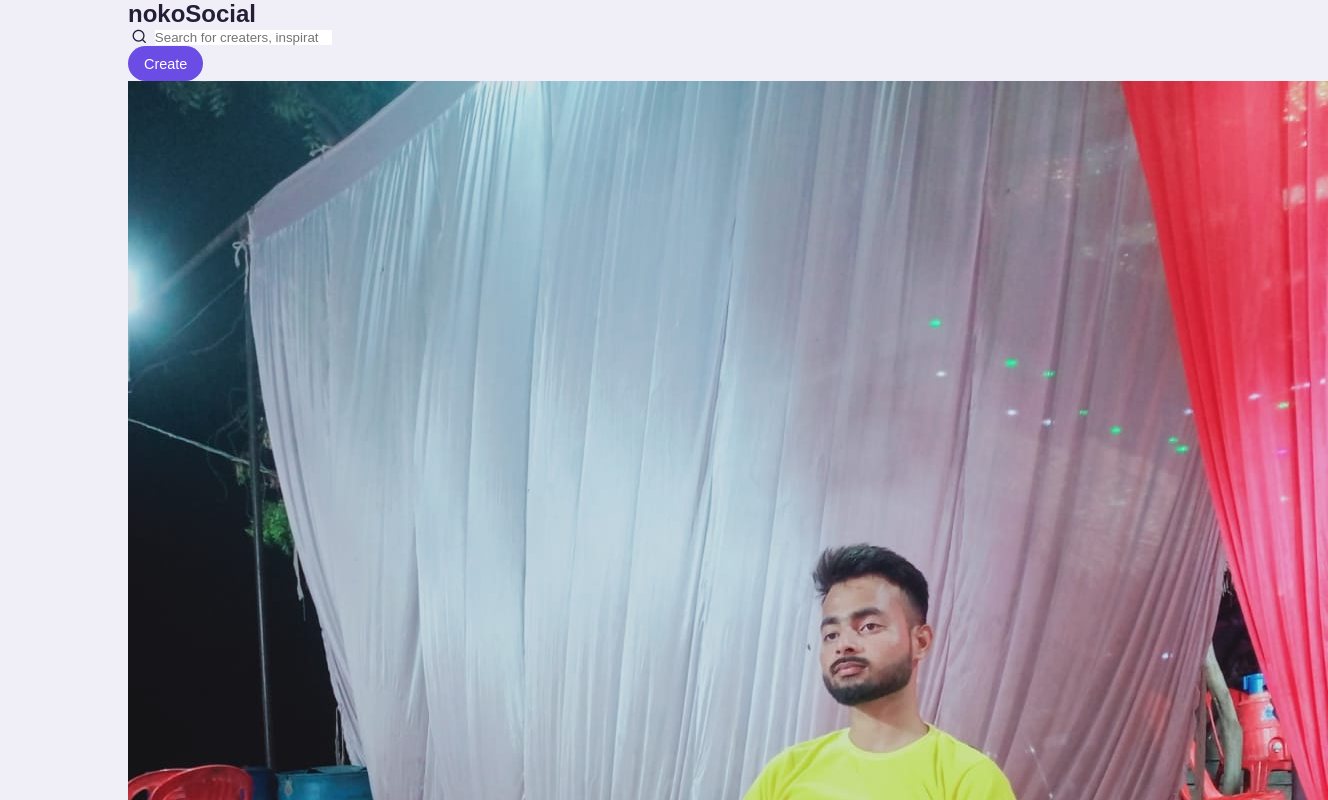
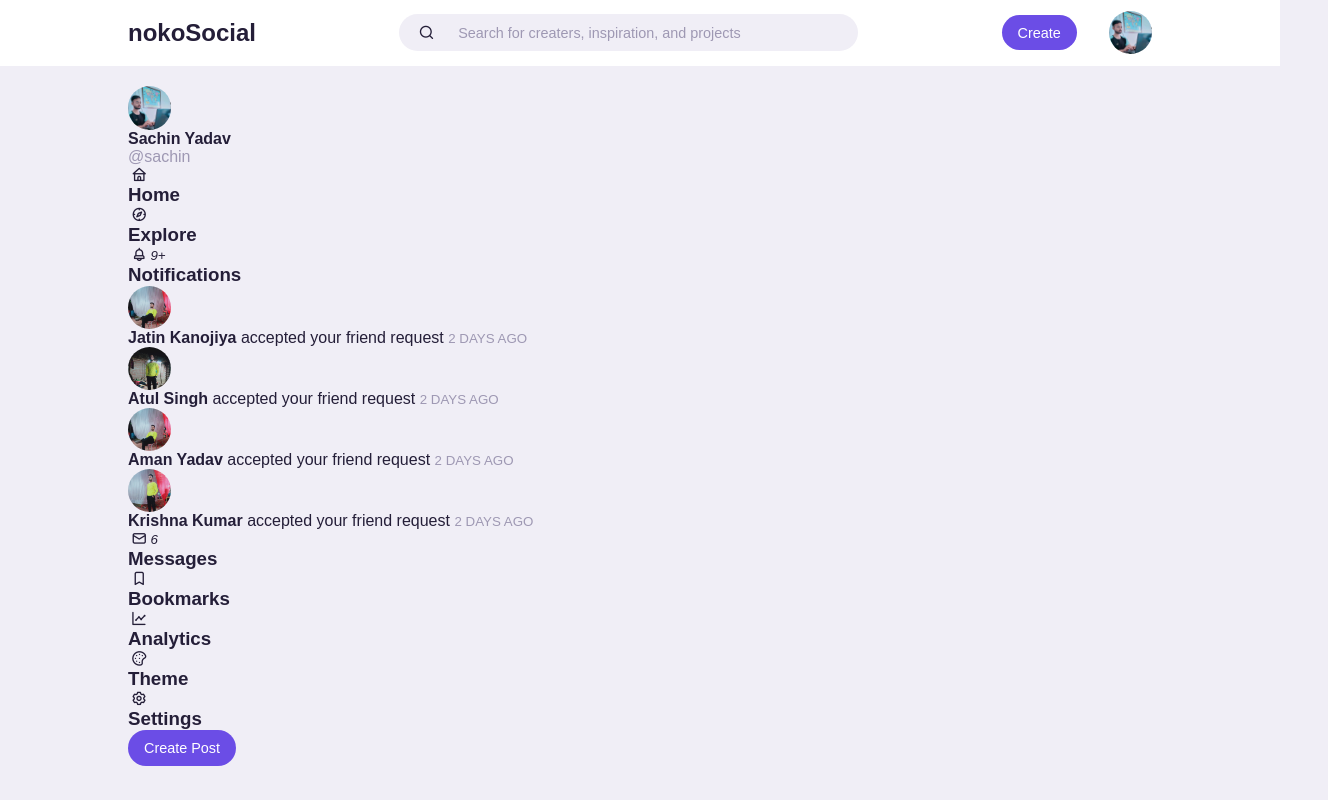
Before and after one commit to sachinkumar5086/social-media-application, a plain HTML site: page index.html in a window 1280 px wide. Shown: the top 800 px of the page, 1328 px wide, since content can reach past the window. Drawn offline with nearby package versions, Linux system fonts and the light colour scheme.

Commit message:
nav bar is completed

```diff
--- a/index.html
+++ b/index.html
@@ -2,6 +2,7 @@
 <html lang="en">
     <head>
         <meta charset="UTF-8">
+        <meta http-equiv="X-UA-Compatible" content="IE=edge">
         <meta name="viewport" content="width=device-width, initial-scale=1.0">
         <title>NokeSocial - Responsive Social Media Website Using HTML, CSS & JavaScript</title>
         <!--ICONSCOUT CDN-->
@@ -12,18 +13,114 @@
     <body>
     <nav>
         <div class="container">
-            <h2 class="logo">nokoSocial</h2>
+            <h2 class="logo">
+                nokoSocial
+            </h2>
             <div class="search-bar">
                 <i class="uil uil-search"></i>
                 <input type="search" placeholder="Search for creaters, inspiration, and projects">
             </div>
             <div class="create">
                 <label class="btn btn-primary" for="create-post">Create</label>
-                <div class="profile-picture">
-                    <img src="./images/profilepic.jpg" alt="Profile Pic">
+                <div class="profile-photo">
+                    <img src="./images/sachin.jpeg" alt="Profile Pic">
                 </div>
             </div>
         </div>
     </nav>
+    <!--------------------MAIN  --------------------->
+    <main>
+        <div class="container">
+            <!--======================LEFT======================-->
+            <div class="left">
+                <a class="profile">
+                    <div class="profile-photo">
+                        <img src="./images/sachin.jpeg" alt="">
+                    </div>
+                    <div class="handle">
+                        <h4>Sachin Yadav</h4>
+                        <p class="text-muted">
+                            @sachin
+                        </p>
+                    </div>
+                </a>
+                <!--==================SIDEBAR===================-->
+                <div class="sidebar">
+                    <a class="menu-item active">
+                        <span><i class="uil uil-home"></i></span><h3>Home</h3>
+                    </a>
+                    <a class="menu-item">
+                        <span><i class="uil uil-compass"></i></span><h3>Explore</h3>
+                    </a>
+                    <a class="menu-item" id="notifications">
+                        <span><i class="uil uil-bell"><small class="notification-count">9+</small></i></span><h3>Notifications</h3>
+                        <!--=======================NOTIFICATION POPUP===================-->
+                        <div class="notifications-popup">
+                            <div>
+                                <div class="profile-photo">
+                                    <img src="./images/IMG-20240721-WA0024.jpg" alt="profile image">
+                                </div>
+                                <div class="notification-body">
+                                    <b>Jatin Kanojiya</b> accepted your friend request
+                                    <small class="text-muted">2 DAYS AGO</small>
+                                </div>
+                            </div>
+
+                            <div>
+                                <div class="profile-photo">
+                                    <img src="./images/IMG-20240721-WA0027.jpg" alt="profile image">
+                                </div>
+                                <div class="notification-body">
+                                    <b>Atul Singh</b> accepted your friend request
+                                    <small class="text-muted">2 DAYS AGO</small>
+                                </div>
+                            </div>
+
+                            <div>
+                                <div class="profile-photo">
+                                    <img src="./images/IMG-20240721-WA0028.jpg" alt="profile image">
+                                </div>
+                                <div class="notification-body">
+                                    <b>Aman Yadav</b> accepted your friend request
+                                    <small class="text-muted">2 DAYS AGO</small>
+                                </div>
+                            </div>
+
+                            <div>
+                                <div class="profile-photo">
+                                    <img src="./images/IMG-20240721-WA0030.jpg" alt="profile image">
+                                </div>
+                                <div class="notification-body">
+                                    <b>Krishna Kumar</b> accepted your friend request
+                                    <small class="text-muted">2 DAYS AGO</small>
+                                </div>
+                            </div>
+                        </div>
+                    </a>
+                    <a class="menu-item" id="messages-notifications">
+                        <span><i class="uil uil-envelope-alt"><small class="notification-count">6</small></i></span><h3>Messages</h3>
+                    </a>
+                    <a class="menu-item">
+                        <span><i class="uil uil-bookmark"></i></span><h3>Bookmarks</h3>
+                    </a>
+                    <a class="menu-item">
+                        <span><i class="uil uil-chart-line"></i></span><h3>Analytics</h3>
+                    </a>
+                    <a class="menu-item">
+                        <span><i class="uil uil-palette"></i></span><h3>Theme</h3>
+                    </a>
+                    <a class="menu-item">
+                        <span><i class="uil uil-setting"></i></span><h3>Settings</h3>
+                    </a>
+                </div>
+                <!--==================END OF SIDEBAR============-->
+                <label for="create-post" class="btn btn-primary">Create Post</label>
+            </div>
+            <!--======================MIDDLE====================-->
+            <div class="middle"></div>
+            <!--======================RIGHT=====================-->
+            <div class="right"></div>
+        </div>
+    </main>
 </body>
 </html>
--- a/style.css
+++ b/style.css
@@ -1,5 +1,6 @@
 
 :root{
+    --color-white:hsl(252, 30%, 100%);
     --color-dark: hsl(252,30%,17%);
     --color-light: hsl(252,30%,95%);
     --color-gray: hsl(252,15%,65%);
@@ -15,7 +16,9 @@
     --card-padding: 1rem;
 }
 
-*, *::before, *::after{
+ *,
+ *::before,
+ *::after{
     margin: 0;
     padding: 0;
     outline: 0;
@@ -41,25 +44,25 @@ body{
     width: 2.7rem;
     aspect-ratio: 1/1;
     border-radius:50%;
-    overflow-x: hidden;
+    overflow: hidden;
 }
 
 img{
-    display: block;
-    width: 100;
+    display:block;
+    width: 100%;
 }
 
 .btn{
     display: inline-block;
     padding:var(--btn-padding);
-    font-weight:500;
+    font-weight: 500;
     border-radius: var(--border-radius);
     cursor: pointer;
     transition: all 300ms ease;
     font-size: 0.9rem;
 }
 
-.btn:hover{
+.btn :hover{
     opacity: 0.8;
 }
 
@@ -71,3 +74,52 @@ img{
 .text-bold{
     font-weight:500;
 }
+.text-muted{
+    color: var(--color-gray);
+}
+
+/*=======Navbar===========*/
+nav{
+    width: 100%;
+    background: var(--color-white);
+    padding:0.7rem 0;
+    position: fixed;
+    top: 0;
+    z-index: 10;
+}
+
+nav .container{
+    display:flex;
+    align-items:center;
+    justify-content:space-between;
+
+}
+
+nav .search-bar{
+    background:var(--color-light);
+    border-radius: var(--border-radius);
+    padding: var(--search-padding);
+}
+
+nav .search-bar input[type="search"]{
+    background: transparent;
+    width: 30vw;
+    margin-left: 1rem;
+    font-size: 0.9rem;
+    color: var(--color-dark);
+}
+
+nav .search-bar input[type="search"]::placeholder{
+    color: var(--color-gray);
+}
+nav .create{
+    display: flex;
+    align-items: center;
+    gap: 2rem;
+}
+
+/* =============================== MAIN ================================== */
+main{
+    position: relative;
+    top: 5.4rem;
+}
```
Also changed, not shown: images/sachin.jpeg (added). Lines whose indentation alone changed are shown as unchanged.
